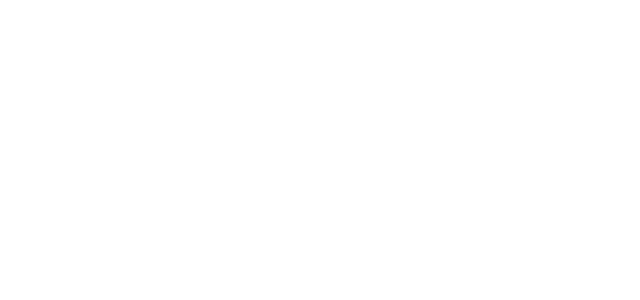
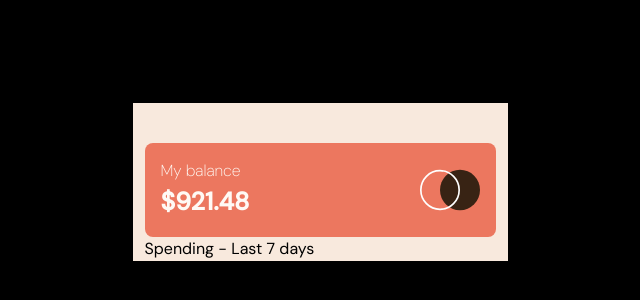
Before and after one commit to shaversj/expenses-chart-component-main, a React (Vite) app: page / in a window 1280 px wide. Shown: the part 218-518 px from the top of the page, without its empty margins (320-960 px from the left). Built offline with nearby package versions, Linux system fonts and the light colour scheme.

Commit message:
Header changes

```diff
--- a/src/App.jsx
+++ b/src/App.jsx
@@ -5,6 +5,20 @@ function App() {
 
   return (
     <>
+      <div className={"bg-black min-h-screen flex items-center"}>
+          <div className={"bg-cream max-w-screen-sm w-full mx-auto px-3 font-DM-Sans"}>
+              <header className={"mt-10 bg-soft-red w-full p-4 rounded-lg flex"}>
+                  <div>
+                      <span className={"text-very-pale-orange font-extralight"}>My balance</span>
+                      <h2 className={"text-[25px] text-very-pale-orange font-bold"}>$921.48</h2>
+                  </div>
+                  <img className={"w-[60px] ml-auto"} src={"./src/assets/images/logo.svg"} alt={""} />
+              </header>
+              <main>
+                  <h1>Spending - Last 7 days</h1>
+              </main>
+          </div>
+      </div>
     </>
   )
 }
--- a/tailwind.config.js
+++ b/tailwind.config.js
@@ -19,7 +19,7 @@ export default {
         "very-pale-orange": "hsl(33, 100%, 98%)"
       },
       fontFamily: {
-
+        'DM-Sans': ['DM Sans', 'sans-serif']
       }
     },
   },
```
